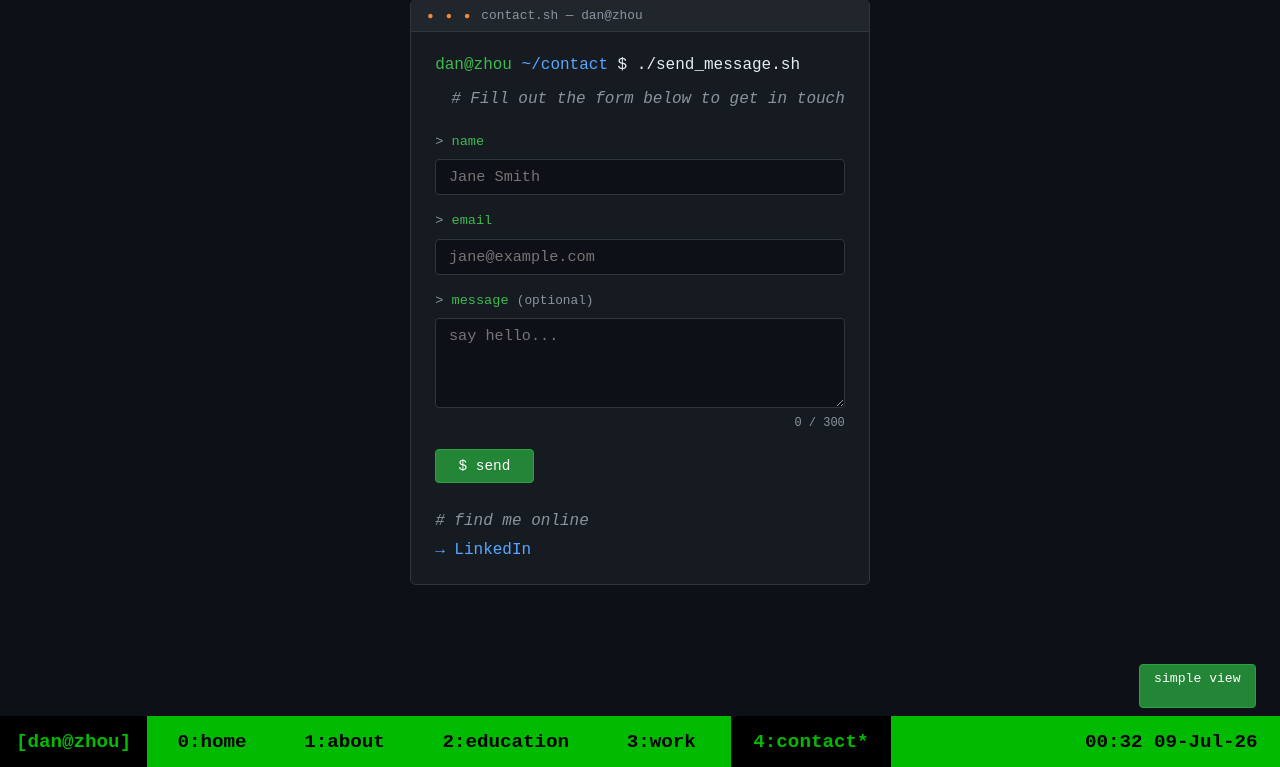
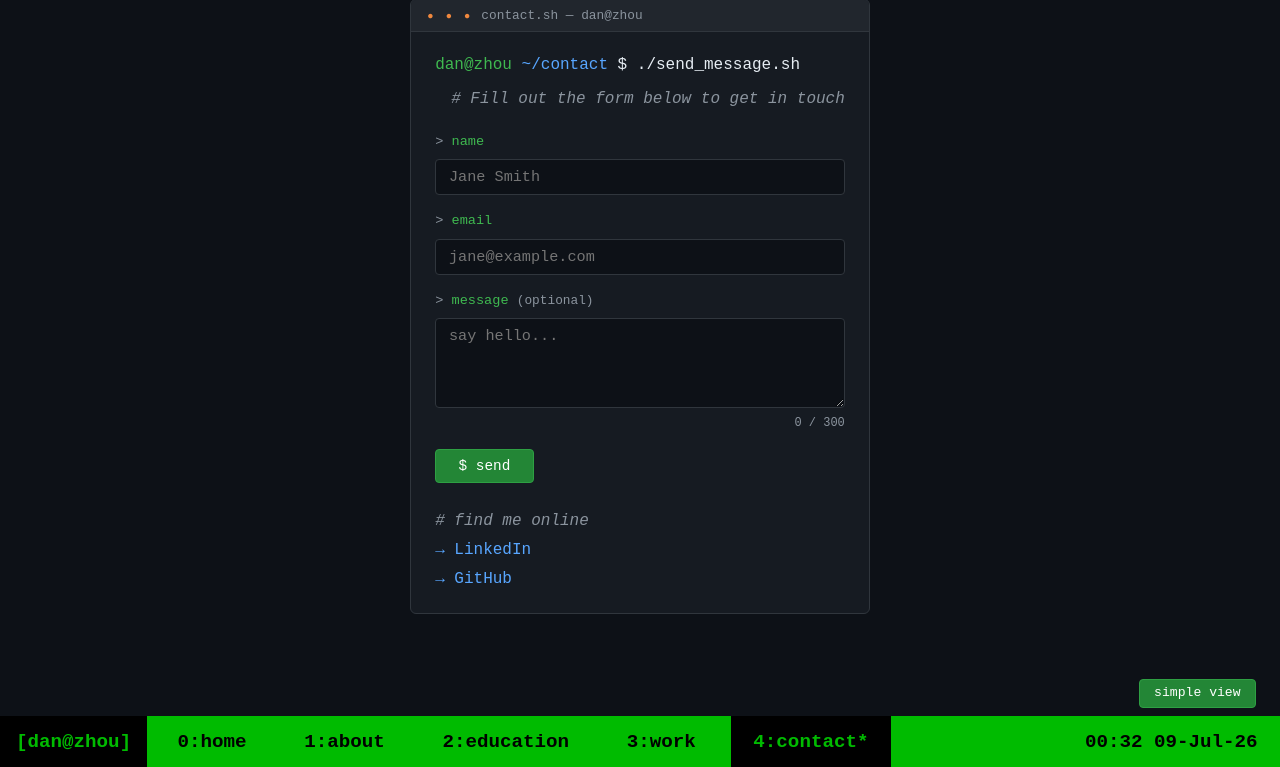
Before and after one commit to dz123/projects, a Flask app: page /contact in a window 1280 px wide. Shown: the part 33-800 px from the top of the page. Run offline with Flask 3, Linux system fonts and the light colour scheme.

Commit message:
Add GitHub link after LinkedIn on both contact pages
Co-Authored-By: Claude Opus 4.8 <noreply@anthropic.com>

```diff
--- a/website_dan/templates/contact.html
+++ b/website_dan/templates/contact.html
@@ -41,7 +41,8 @@
 
             <div style="margin-top:1.5rem;">
                 <span class="comment"># find me online</span><br/>
-                <a href="https://www.linkedin.com/in/yudanzhou/" target="_blank" class="linkedin-link">→ LinkedIn</a>
+                <a href="https://www.linkedin.com/in/yudanzhou/" target="_blank" class="linkedin-link">→ LinkedIn</a><br/>
+                <a href="https://github.com/dz123/projects" target="_blank" class="linkedin-link">→ GitHub</a>
             </div>
         </div>
     </div>
--- a/website_dan/templates/simple/contact.html
+++ b/website_dan/templates/simple/contact.html
@@ -34,7 +34,8 @@
         </form>
 
         <div style="margin-top:1.5rem;">
-            <a href="https://www.linkedin.com/in/yudanzhou/" target="_blank" class="linkedin-link">LinkedIn</a>
+            <a href="https://www.linkedin.com/in/yudanzhou/" target="_blank" class="linkedin-link">LinkedIn</a><br/>
+            <a href="https://github.com/dz123/projects" target="_blank" class="linkedin-link">GitHub</a>
         </div>
     </div>
 </div>
```
